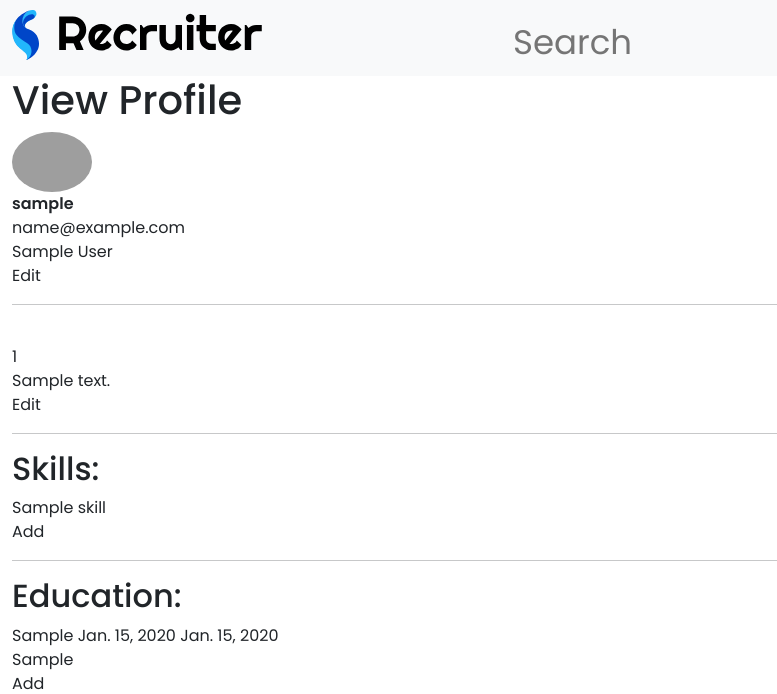
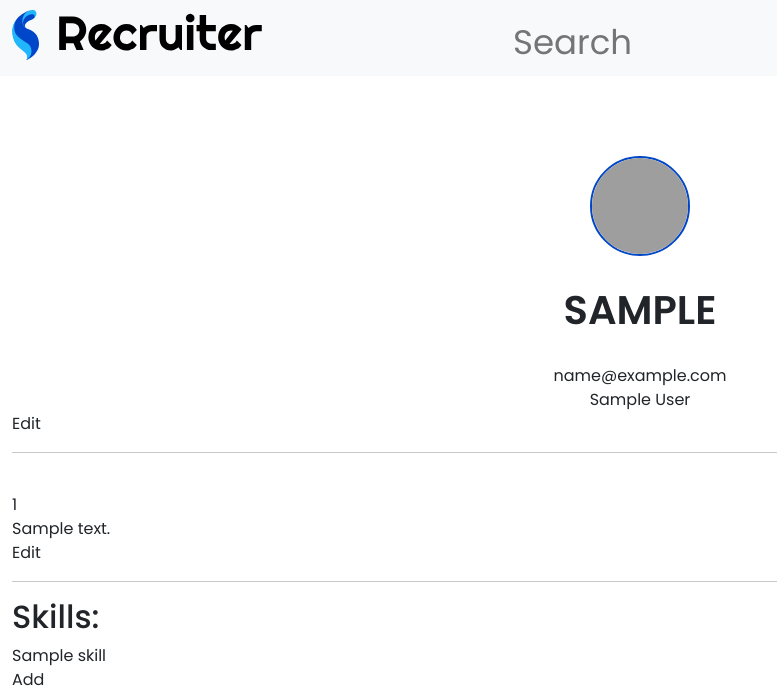
Before and after one commit to MeJaM35/Recruitement-Management-System--Django, a Django app: page /applicant/view-profile in a window 1280 px wide. Shown: the top 694 px of the page, without its empty margins (0-777 px from the left). Run offline with Django 4.2, Linux system fonts and the light colour scheme; a user stored in the database is signed in; tables that the repository leaves empty hold one stand-in row (values such as "Sample post"); grey boxes are pictures that could not be loaded.

Commit message:
ui changes

```diff
--- a/static/css/styles.css
+++ b/static/css/styles.css
@@ -410,3 +410,36 @@ padding-bottom: -10px;
 .bdy{
   background-color: #ffffff;
 }
+
+
+/* view profile page */
+
+
+
+.pfp-div img {
+  border: 2px solid #0046C8; /* Sets the border style and color */
+  border-radius: 50%; /* Makes the border circular */
+  width: 100px; /* Sets the width of the image */
+  height: 100px; /* Sets the height of the image */
+  object-fit: cover;
+  display: block;
+  margin: 0 auto;
+  margin-top: 80px; /* Ensures the image fills the container without distortion */
+
+}
+
+.username b{
+  margin-top: 0px;
+  font-size: 40px;
+  text-align: center;
+  display: block;
+  margin: 0 auto;
+  text-transform: uppercase;
+}
+
+.username{
+
+  text-align: center;
+  display: block;
+  margin: 0 auto;
+}
--- a/templates/base/applicant-details.html
+++ b/templates/base/applicant-details.html
@@ -13,19 +13,18 @@
 
 
 
-<h1> View Profile </h1>
+<div class="pfp-div">
 
-
-
-<img
+  <img
                   src="{{request.user.pfp.url}}"
                   class="rounded-circle"
-                  height="60"
-                  alt="Portrait of a Woman"
                   loading="lazy"
                 />
                 <br>
+</div>
+                <div class="username">
                 <b> {{User.username}} </b>
+
                 <br>
                 {{User.email}}
                 <br>
@@ -38,6 +37,15 @@
                href="{% url 'user-edit' User.id %}"
 
               > Edit</a>
+
+            </div>
+
+
+
+
+
+
+
 
                 <hr>
 
```
Also changed, not shown: templates/base/applicant-edit.html (renamed from templates/base/applicant_edit.html).
